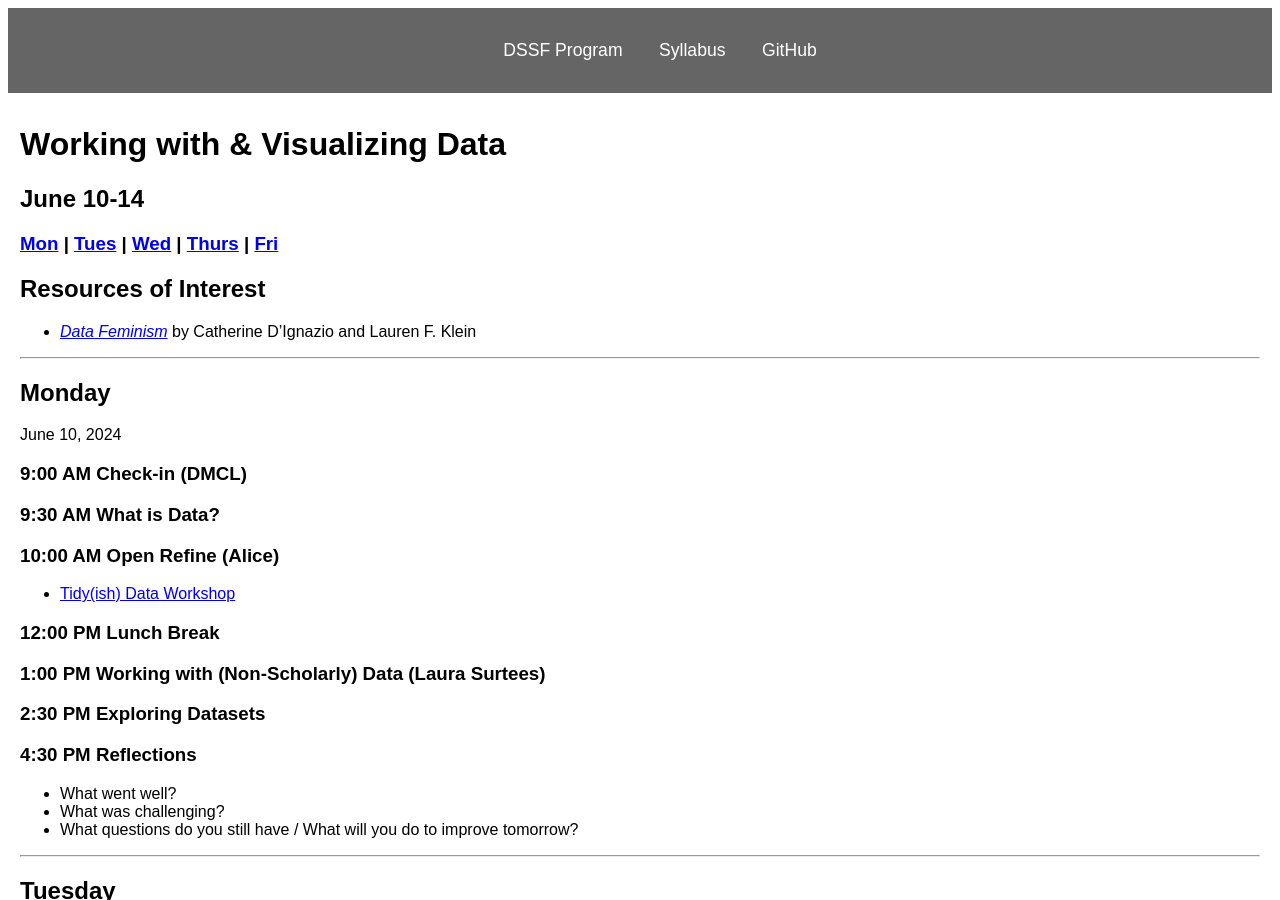
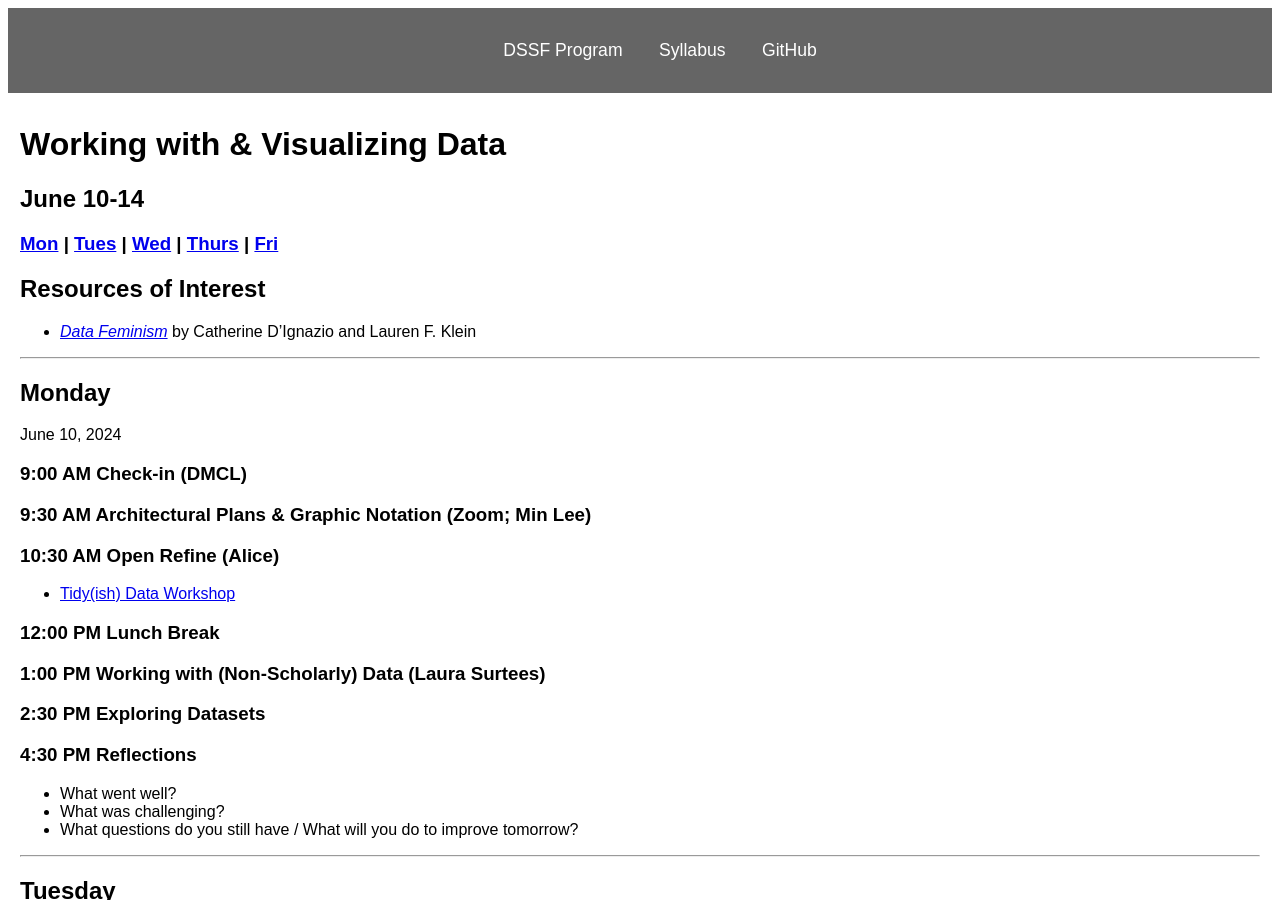
Before and after one commit to digbmc/dssf-syll, a Jekyll site: the page built from _weeks/02-data.md, in a window 1280 px wide and 900 px high. Built offline with Jekyll 4.4.1, drawn with Linux system fonts in a browser that asks for light colours.

Commit message:
Update 02-data.md

```diff
--- a/_weeks/02-data.md
+++ b/_weeks/02-data.md
@@ -15,9 +15,9 @@ June 10, 2024
 
 ### 9:00 AM Check-in (DMCL)
 
-### 9:30 AM What is Data?
+### 9:30 AM Architectural Plans & Graphic Notation (Zoom; Min Lee)
 
-### 10:00 AM Open Refine (Alice)
+### 10:30 AM Open Refine (Alice)
 - [Tidy(ish) Data Workshop](https://github.com/tri-cods/tidy-data)
 
 ### 12:00 PM Lunch Break
```
